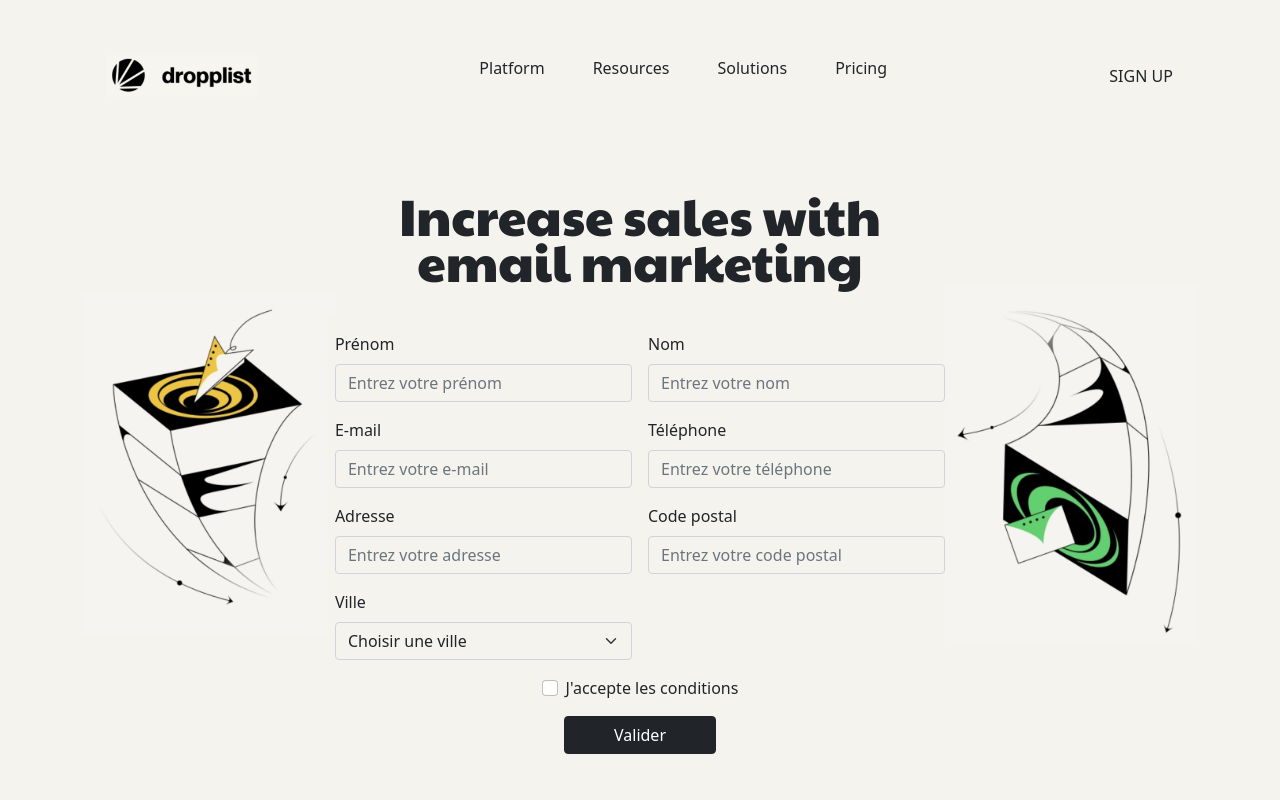
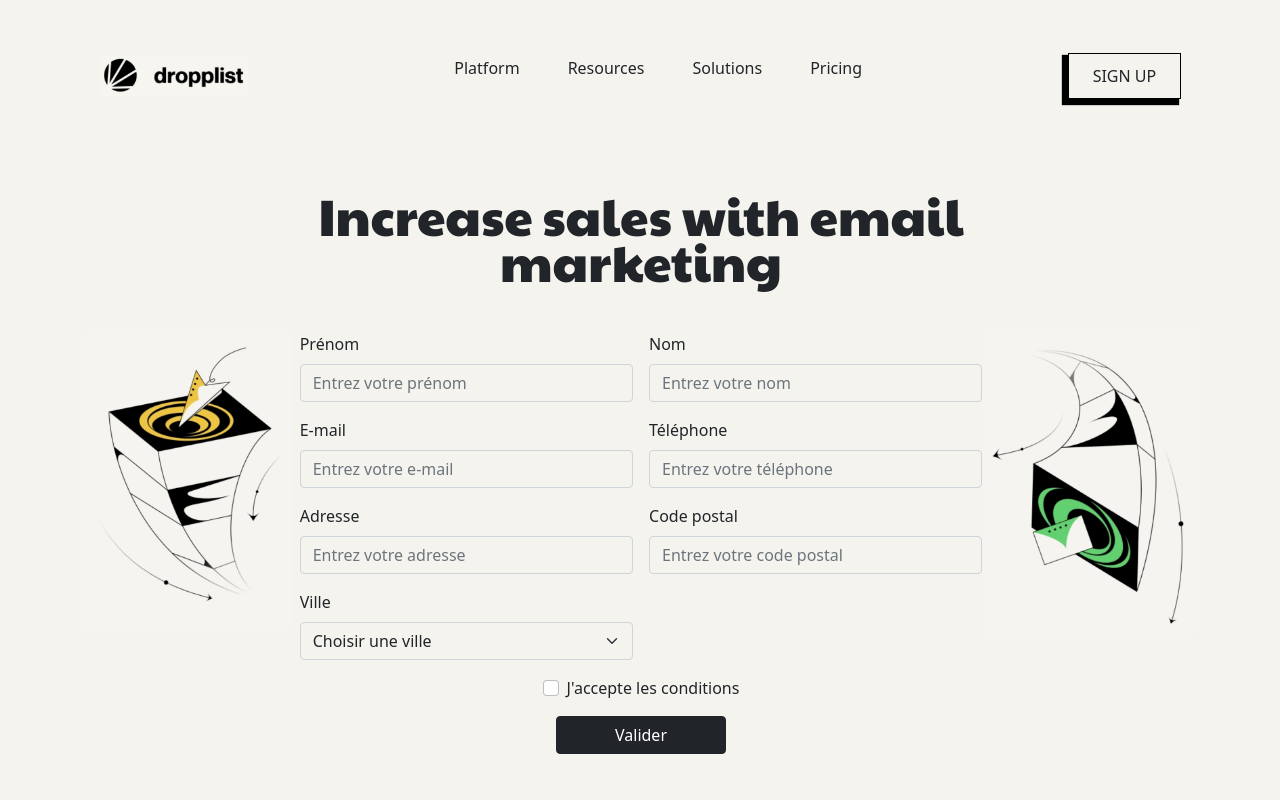
Before and after one commit to poloskanini/PHPJSFORM, a PHP site: page / in a window 1280 px wide. Run offline with PHP 8.4, Linux system fonts and the light colour scheme.

Commit message:
(ft) Added favicon

```diff
--- a/assets/style.css
+++ b/assets/style.css
@@ -16,6 +16,10 @@
   background-color: #F5F3EE !important;
 }
 
+iframe {
+  height: 20rem;
+}
+
 h1 {
   font-size: clamp(3rem, 4vw, 5rem);
   font-family: 'Paytone One', sans-serif;
@@ -27,6 +31,37 @@
   width: 150px;
 }
 
+.nav-item {
+  transition: .1s ease-in-out;
+}
+
 .nav-item:hover {
   cursor: pointer;
 }
+
+.sign-up {
+  border: 1px solid black;
+  padding: .6rem 1.5rem;
+  box-shadow: -4px 4px 1px 2px black;
+  transition: .1s ease-in-out;
+}
+
+.sign-up:hover {
+  background: rgb(36, 36, 36);
+  box-shadow: rgb(99, 99, 99);
+  color: white;
+  cursor: pointer;
+}
+
+#submit:hover {
+  background: white;
+  color: black;
+}
+
+.nav-item:hover {
+  color: #63D070;
+}
+
+form {
+  margin: 2rem;
+}
--- a/index.php
+++ b/index.php
@@ -4,7 +4,8 @@
   <meta charset="UTF-8">
   <meta http-equiv="X-UA-Compatible" content="IE=edge">
   <meta name="viewport" content="width=device-width, initial-scale=1.0">
-  <title>Increase sales with email marketing</title>
+  <title>Dropplist | Increase sales with email marketing</title>
+  <link rel="icon" href="/assets/images/favicon.png">
   <!-- BootStrap -->
   <link href="https://cdn.jsdelivr.net/npm/bootstrap@5.1.3/dist/css/bootstrap.min.css" rel="stylesheet" integrity="sha384-1BmE4kWBq78iYhFldvKuhfTAU6auU8tT94WrHftjDbrCEXSU1oBoqyl2QvZ6jIW3" crossorigin="anonymous">
   <!-- My CSS -->
@@ -26,11 +27,12 @@
             <li class="nav-item nav-item3 p-4">Solutions</li>
             <li class="nav-item nav-item4 p-4">Pricing</li>
         </ul>
-        <div class="sign-up nav-item">SIGN UP</div>
+        <div class="sign-up">SIGN UP</div>
     </nav>
+
     <div class="container d-flex justify-content-center align-items-center mt-5">
 
-        <div class="left w-75 d-none d-lg-block">
+        <div class="left d-none d-lg-block">
             <img class="img-fluid" src="/assets/images/left.png" alt="left">
         </div>
 
@@ -101,17 +103,28 @@
                             Merci de lire les conditions avant de valider le formulaire.
                         </div>
                     </div>
-                    <button type="submit" name="submit" value="submit" class="btn btn-dark w-25">Valider</button>
+                    <button type="submit" name="submit" value="submit" id="submit" class="btn btn-dark w-25">Valider</button>
                 </div>
 
             </form>
 
         </div>
 
-        <div class="right w-75 d-none d-lg-block">
+        <div class="right d-none d-lg-block">
             <img class="img-fluid" src="/assets/images/right.png" alt="right">
         </div>
     </div>
+
+    <!-- <footer class="footer d-flex justify-content-around align-items-center p-2 my-4">
+        <ul class="nav-list d-flex list-unstyled d-none d-lg-flex">
+            <li class="footer-item p-4">
+                <img src="/assets/images/footerleft.png" alt="footerleft">
+                Hit the right audience with the right tools
+            </li>
+            <li class="footer-item p-4">Customize templates and create unique campaigns</li>
+            <li class="footer-item p-4">Reach goals on every communication channel</li>
+        </ul>
+    </footer> -->
 
   <!-- <div class="container d-flex flex-column min-vh-100 justify-content-center align-items-center">
 
```
Also changed, not shown: assets/images/favicon.png (added), assets/images/footerleft.png (added), assets/images/footermiddle.png (added), assets/images/footerright.png (added).
